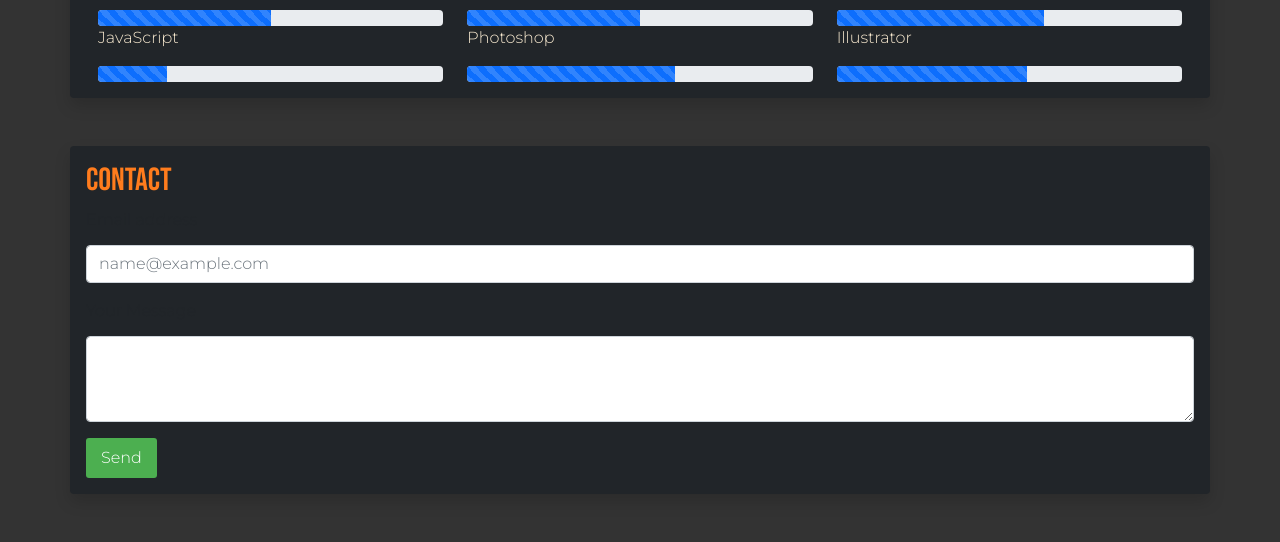
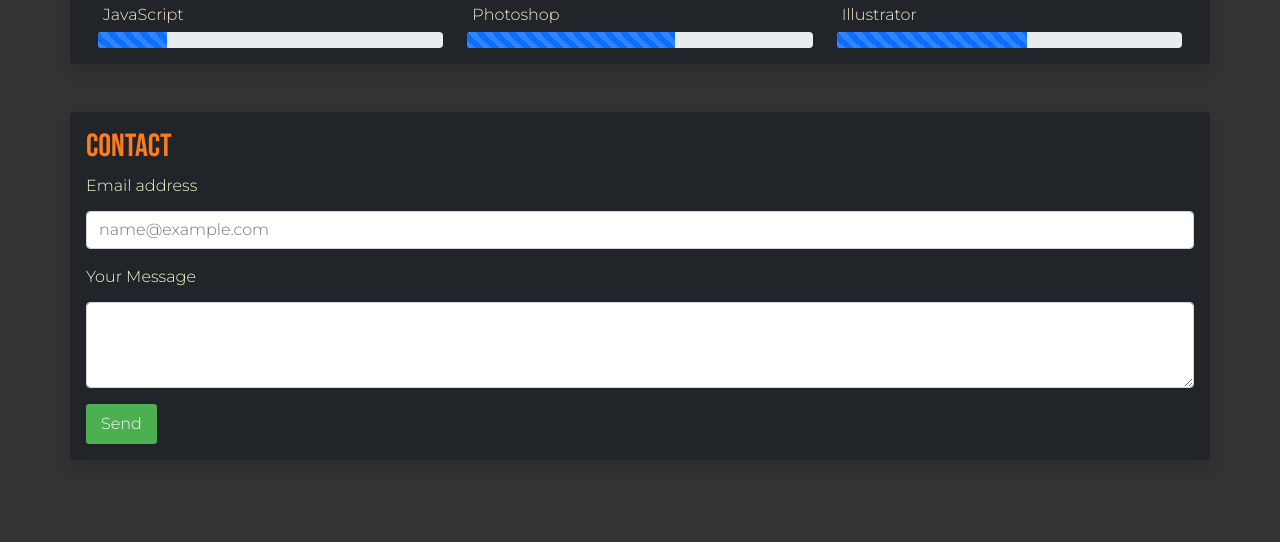
Before and after one commit to alanmiste/baranalan.github.io, a website: page index.html in a window 1280 px wide. Shown: the part 745-1287 px from the top of the page. After the commit the page ends 1253 px from the top, so only its background shows below. Drawn offline with nearby package versions, Linux system fonts and the light colour scheme.

Commit message:
add margin to P and edit label

```diff
--- a/style.css
+++ b/style.css
@@ -76,13 +76,14 @@
 
 p {
   color: #faebd1;
+  margin:5px;
 }
 
 h2 {
   color: #ff7c1d;
 }
 
-lable {
+label {
   color: #f6fad1;
 }
 
```
